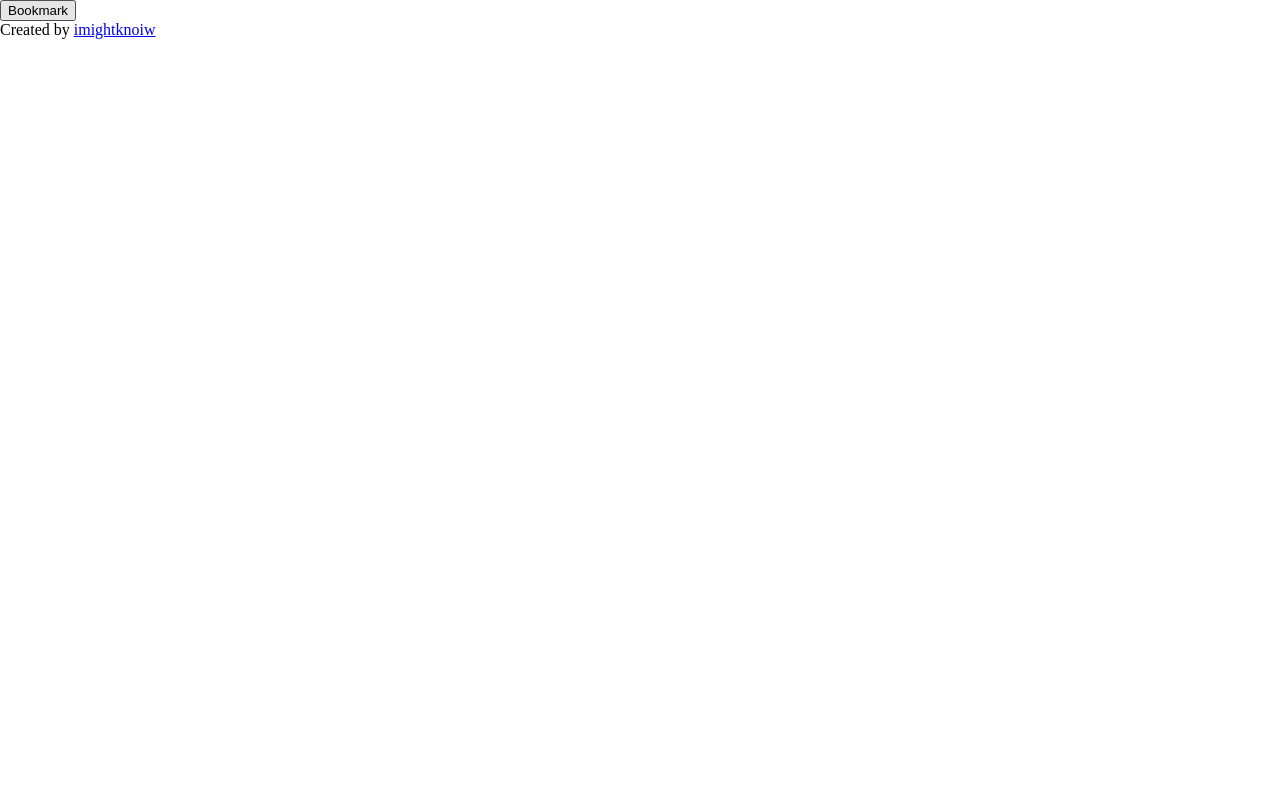
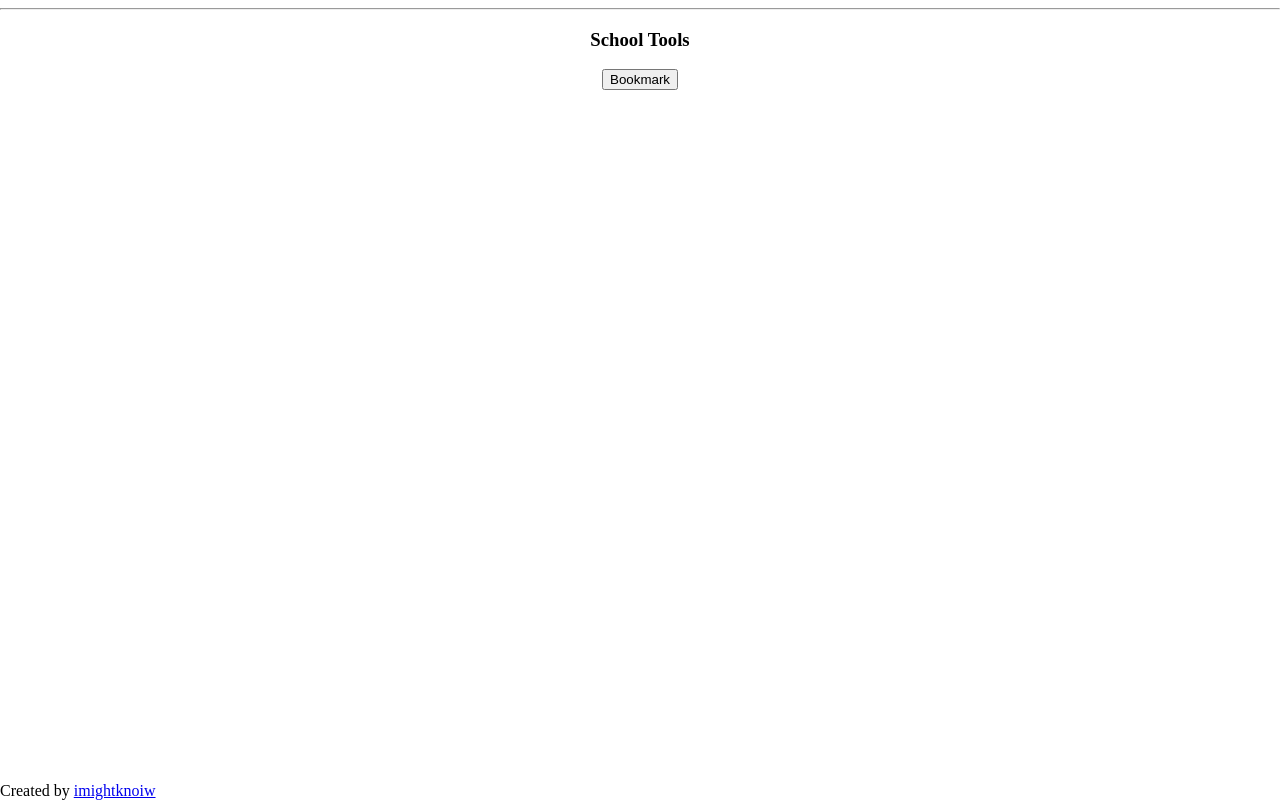
Before and after one commit to imightknoiw/school-tools, a plain HTML site: page index.html in a window 1280 px wide. Drawn offline with Linux system fonts and the light colour scheme.

Commit message:
Update index.html

```diff
--- a/index.html
+++ b/index.html
@@ -4,8 +4,19 @@
   <title>JS Bookmarklets</title>
   <meta name="description" content="Hi">
   <meta name="robots" content="index,follow">
+  <script type="application/ld+json">
+{
+    "@context": "http://schema.org",
+    "@type": "WebSite",
+    "url": "https://schooltools.netlify.app/",
+    "name": "School Tools",
+    "description": "Hi"
+}
+</script>
 </head>
-<body style="margin: 0 auto;">
-  <a href="javascript:alert()"><button>Bookmark</button></a>
-  <footer style="bottom:0;">Created by <a href="https://github.com/imightknoiw">imightknoiw</a></footer>
+<body style="margin: 0 auto;text-align:center;">
+  <hr/>
+  <h3>School Tools</h3>
+  <a href="javascript:alert()" disabled="true"><button>Bookmark</button></a>
+  <footer style="bottom:0;position:absolute;">Created by <a href="https://github.com/imightknoiw">imightknoiw</a></footer>
 </body>
```
